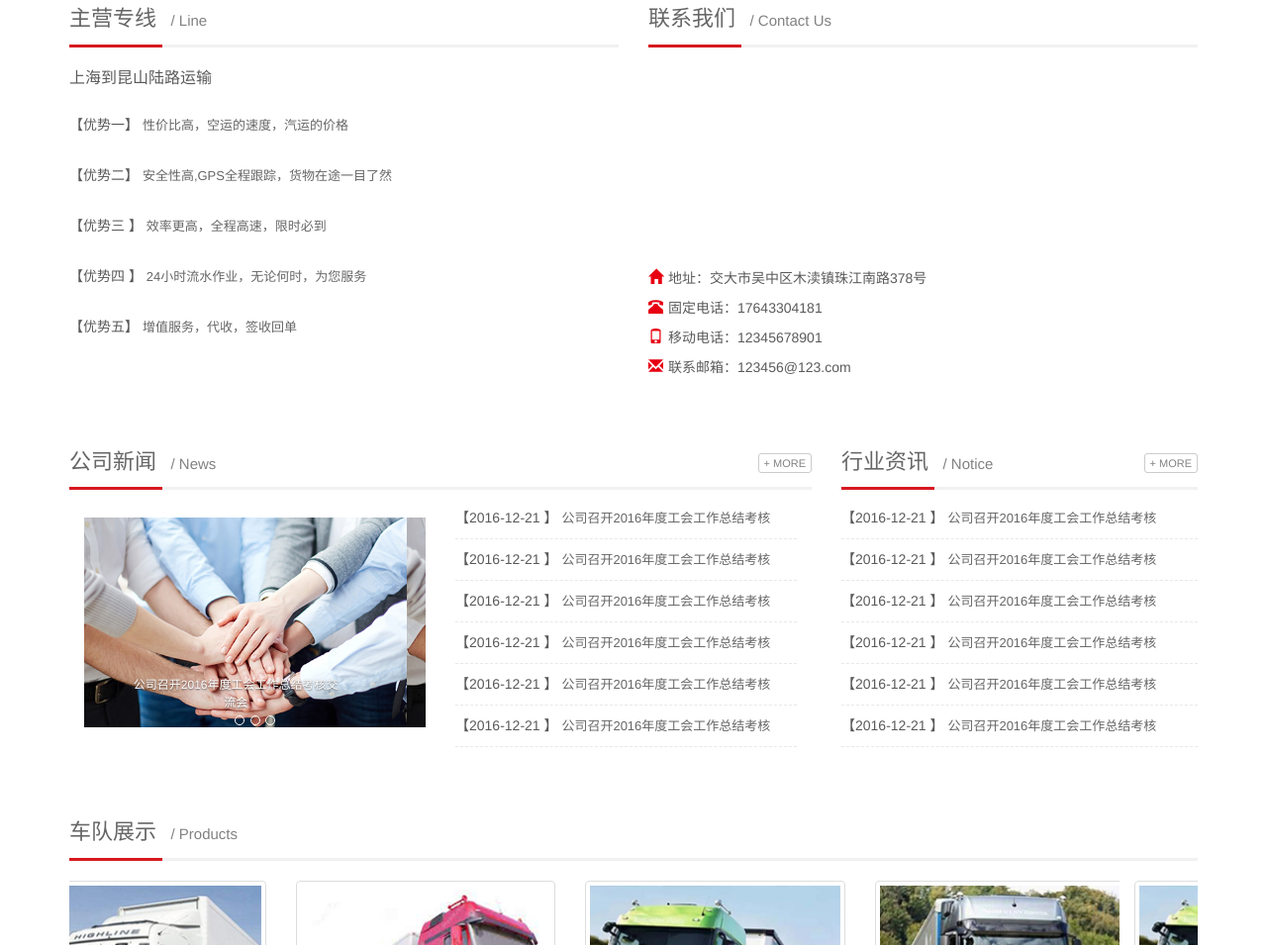
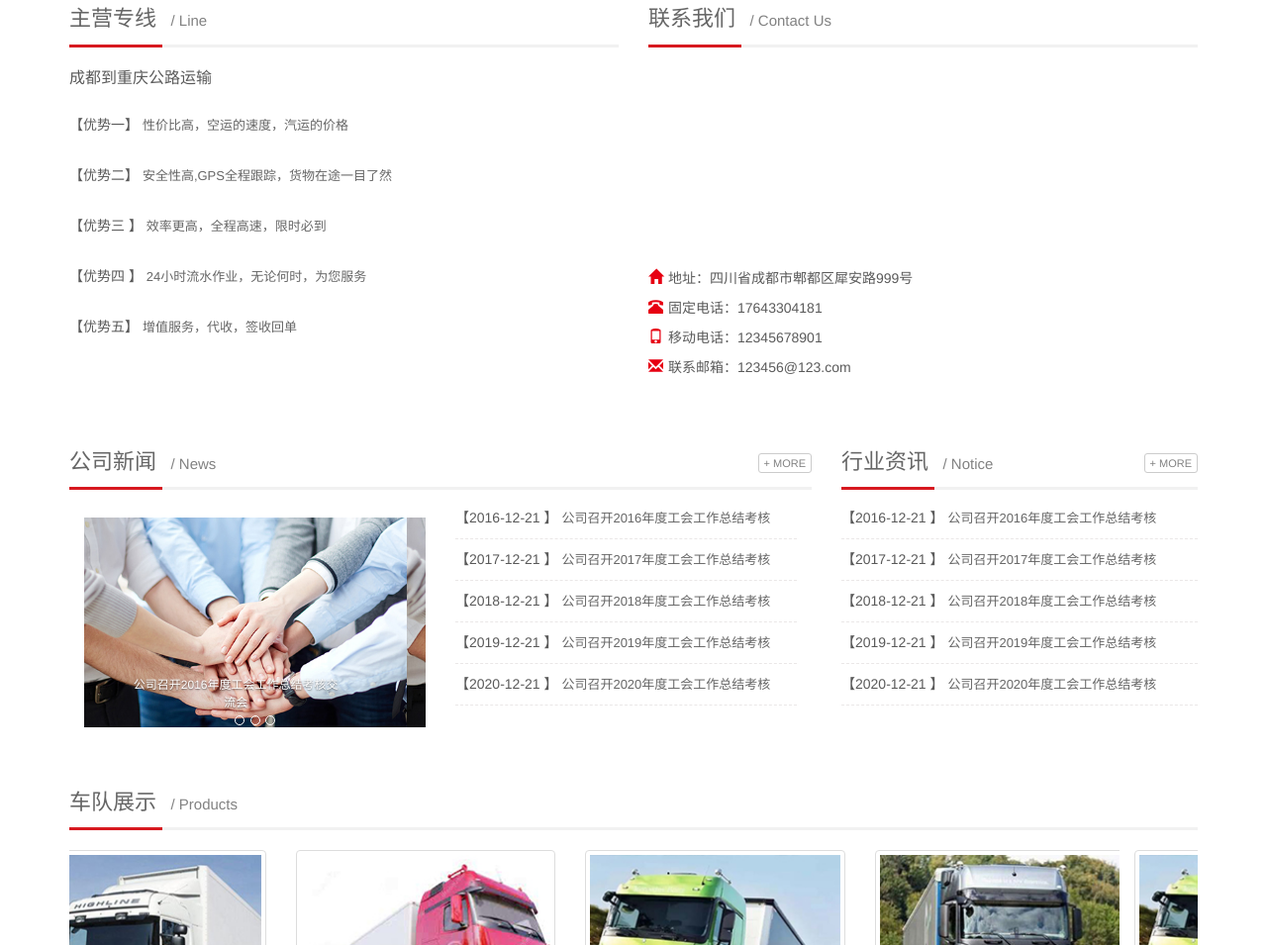
Before and after one commit to jaemonkim/Ecommerce-Websight, a plain HTML site: page index.html in a window 1280 px wide. Shown: the part 908-1863 px from the top of the page at 99% size. Drawn offline with Linux system fonts and the light colour scheme.

Commit message:
小改进
文字部分

```diff
--- a/index.html
+++ b/index.html
@@ -226,7 +226,7 @@
 					</div>
 					<div class="margT20 adv">
 						<p>
-							上海到昆山陆路运输
+							成都到重庆公路运输
 						</p>
 						<ul class="list-unstyled list-new">
 						<li>
@@ -264,7 +264,7 @@
 					</div>
 					<div class="index-map">
 						<iframe src="map/map.html"> </iframe>
-						<p><span class="glyphicon glyphicon-home"></span>地址：交大市吴中区木渎镇珠江南路378号</p>
+						<p><span class="glyphicon glyphicon-home"></span>地址：四川省成都市郫都区犀安路999号</p>
 						<p><span class="glyphicon glyphicon-phone-alt"></span>固定电话：17643304181</p>
 						<p><span class="glyphicon glyphicon-phone"></span>移动电话：12345678901</p>
 						<p><span class="glyphicon glyphicon-envelope"></span>联系邮箱：123456@123.com</p>
@@ -318,24 +318,20 @@
 								<a href="news-detail.html">公司召开2016年度工会工作总结考核</a>
 							</li>
 							<li>
-								<span>【2016-12-21 】</span>
-								<a href="news-detail.html">公司召开2016年度工会工作总结考核</a>
+								<span>【2017-12-21 】</span>
+								<a href="news-detail.html">公司召开2017年度工会工作总结考核</a>
 							</li>
 							<li>
-								<span>【2016-12-21 】</span>
-								<a href="news-detail.html">公司召开2016年度工会工作总结考核</a>
+								<span>【2018-12-21 】</span>
+								<a href="news-detail.html">公司召开2018年度工会工作总结考核</a>
 							</li>
 							<li>
-								<span>【2016-12-21 】</span>
-								<a href="news-detail.html">公司召开2016年度工会工作总结考核</a>
+								<span>【2019-12-21 】</span>
+								<a href="news-detail.html">公司召开2019年度工会工作总结考核</a>
 							</li>
 							<li>
-								<span>【2016-12-21 】</span>
-								<a href="news-detail.html">公司召开2016年度工会工作总结考核</a>
-							</li>
-							<li>
-								<span>【2016-12-21 】</span>
-								<a href="news-detail.html">公司召开2016年度工会工作总结考核</a>
+								<span>【2020-12-21 】</span>
+								<a href="news-detail.html">公司召开2020年度工会工作总结考核</a>
 							</li>
 						</ul>
 					</div>
@@ -357,24 +353,20 @@
 							<a href="news-detail.html">公司召开2016年度工会工作总结考核</a>
 						</li>
 						<li>
-							<span>【2016-12-21 】</span>
-							<a href="news-detail.html">公司召开2016年度工会工作总结考核</a>
+							<span>【2017-12-21 】</span>
+							<a href="news-detail.html">公司召开2017年度工会工作总结考核</a>
 						</li>
 						<li>
-							<span>【2016-12-21 】</span>
-							<a href="news-detail.html">公司召开2016年度工会工作总结考核</a>
+							<span>【2018-12-21 】</span>
+							<a href="news-detail.html">公司召开2018年度工会工作总结考核</a>
 						</li>
 						<li>
-							<span>【2016-12-21 】</span>
-							<a href="news-detail.html">公司召开2016年度工会工作总结考核</a>
+							<span>【2019-12-21 】</span>
+							<a href="news-detail.html">公司召开2019年度工会工作总结考核</a>
 						</li>
 						<li>
-							<span>【2016-12-21 】</span>
-							<a href="news-detail.html">公司召开2016年度工会工作总结考核</a>
-						</li>
-						<li>
-							<span>【2016-12-21 】</span>
-							<a href="news-detail.html">公司召开2016年度工会工作总结考核</a>
+							<span>【2020-12-21 】</span>
+							<a href="news-detail.html">公司召开2020年度工会工作总结考核</a>
 						</li>
 					</ul>
 				</div>
@@ -386,7 +378,7 @@
 
 				<div class="col-md-12">
 					<span class="part1">
-				<a href="pro-dz.html" >车队展示</a>
+				<a>车队展示</a>
 			</span>
 					<span class="part1 en">
 				&nbsp;&nbsp;/ Products
```
Also changed, not shown: contact.html (+1 -1 lines), per-zp.html (+2 -36 lines), ser-sc.html (+3 -3 lines).
